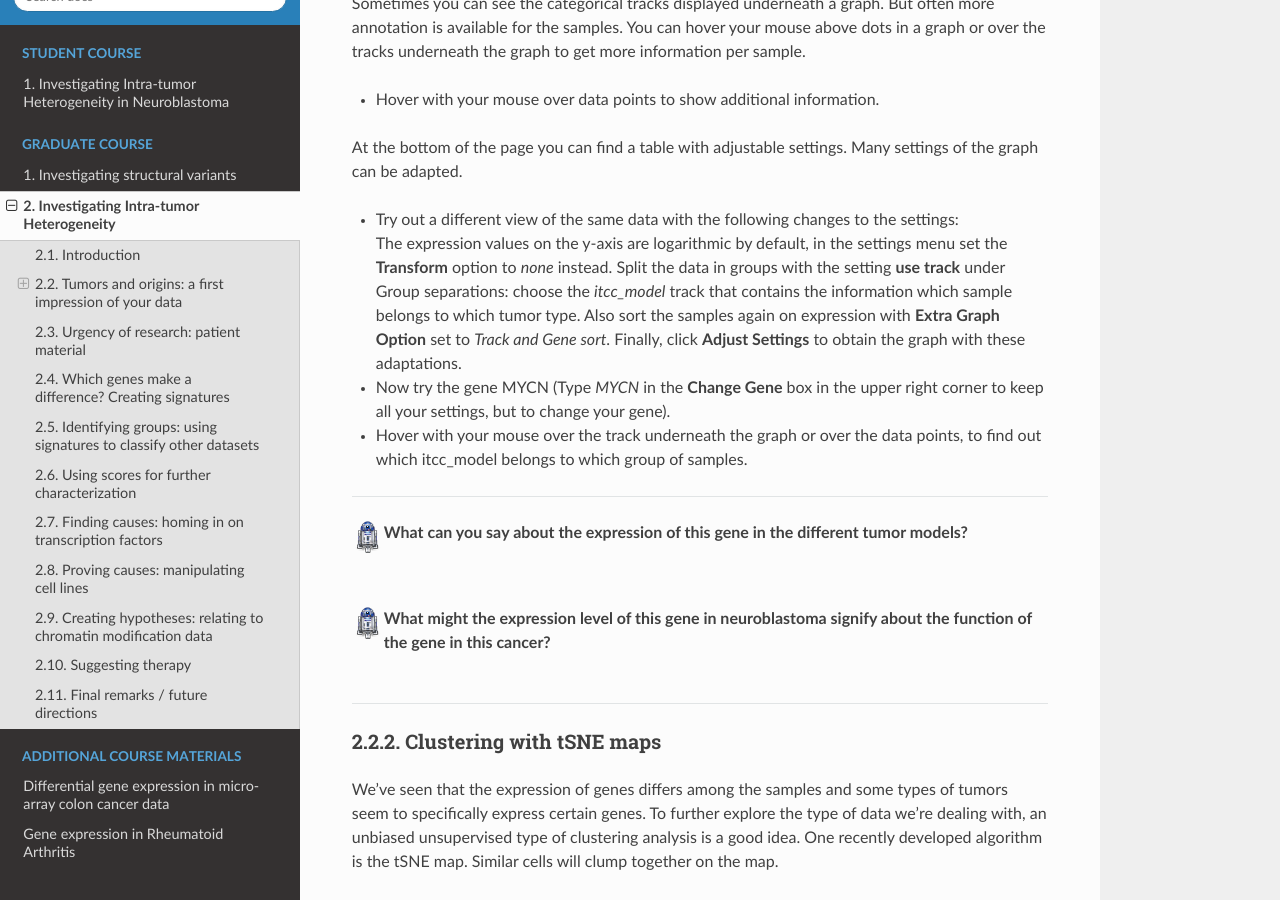
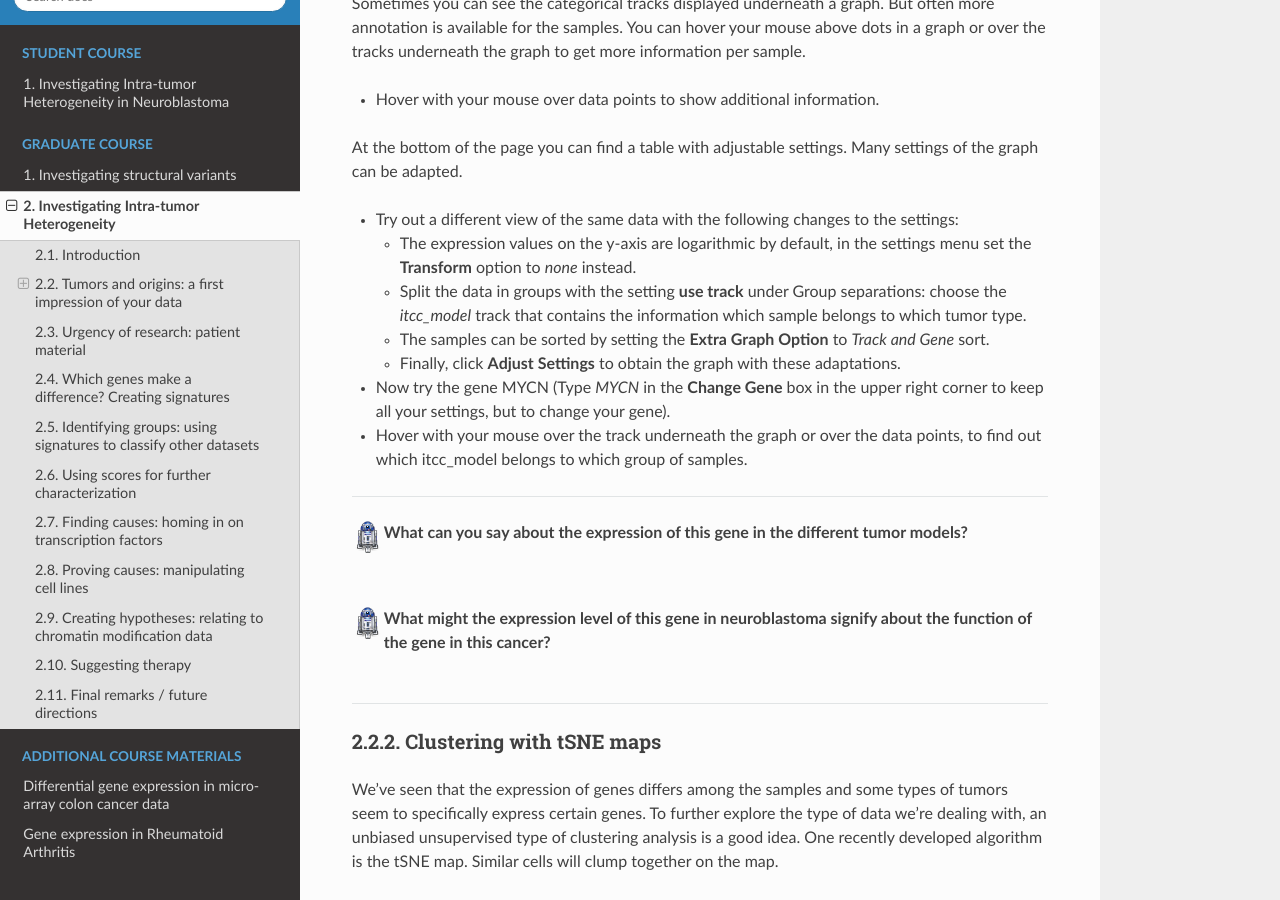
Before and after one commit to antronerds/r2-training-courses, a Sphinx documentation site: the page built from docs/Investigating_Tumor_Heterogeneity.md, in a window 1280 px wide and 900 px high, scrolled down 2374 px. Built offline with Sphinx 7.4.7 and the Read the Docs theme 2.0.0, drawn with Linux system fonts in a browser that asks for light colours; pages that are not in the unit, such as notebooks, are missing from menus.

Commit message:
IntraTum

```diff
--- a/docs/Investigating_Tumor_Heterogeneity.md
+++ b/docs/Investigating_Tumor_Heterogeneity.md
@@ -76,7 +76,10 @@ Sometimes you can see the categorical tracks displayed underneath a graph. But o
 At the bottom of the page you can find a table with adjustable settings. Many settings of the graph can be adapted.
 
 * Try out a different view of the same data with the following changes to the settings:
- The expression values on the y-axis are logarithmic by default, in the settings menu set the **Transform** option to *none* instead. Split the data in groups with the setting **use track** under Group separations: choose the *itcc_model* track that contains the information which sample belongs to which tumor type. Also sort the samples again on expression with **Extra Graph Option** set to *Track and Gene sort*. Finally, click **Adjust Settings** to obtain the graph with these adaptations.
+    * The expression values on the y-axis are logarithmic by default, in the settings menu set the **Transform** option to *none* instead.
+    * Split the data in groups with the setting **use track** under Group separations: choose the *itcc_model* track that contains the information which sample belongs to which tumor type.
+    * The samples can be sorted by setting the **Extra Graph Option** to *Track and Gene* sort.
+    * Finally, click **Adjust Settings** to obtain the graph with these adaptations.
 
 * Now try the gene MYCN (Type *MYCN* in the **Change Gene** box in the upper right corner to keep all your settings, but to change your gene).
 * Hover with your mouse over the track underneath the graph or over the data points, to find out which itcc_model belongs to which group of samples.
```
